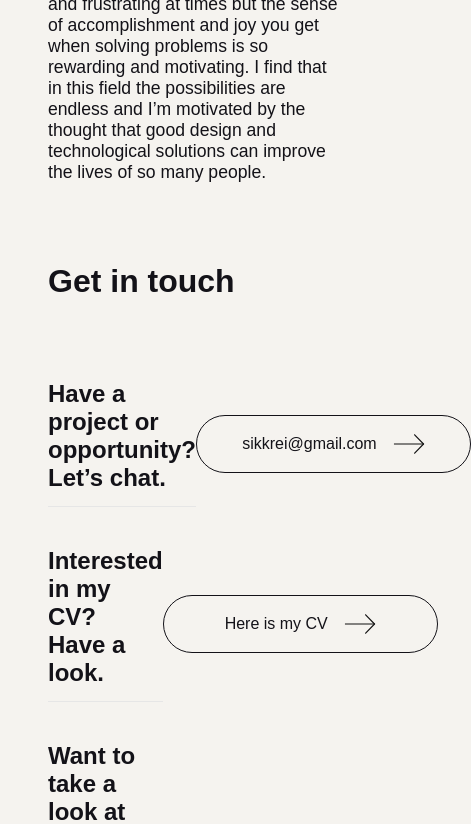
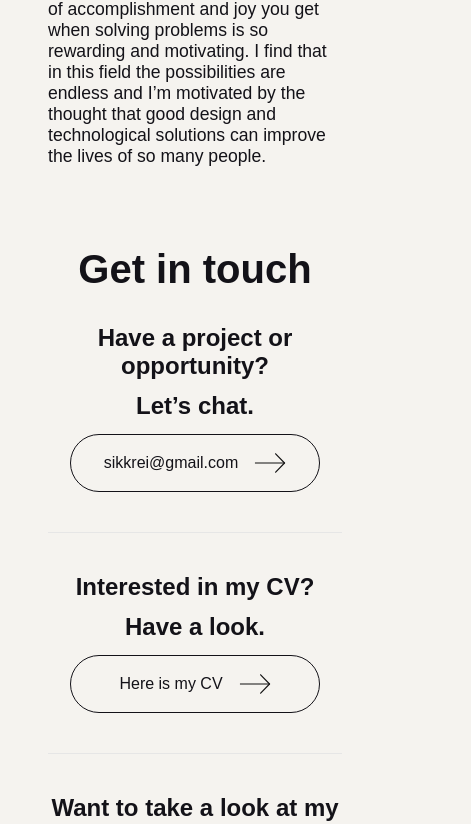
Before and after one commit to ReiSikk/portfolio, a React (Vite) app: page /about in a window 390 px wide. Shown: the part 1156-1980 px from the top of the page, 471 px wide, since content can reach past the window. Built offline with nearby package versions, Linux system fonts and the light colour scheme; a web font is replaced by a local one.

Commit message:
about page built

```diff
--- a/src/Pages/AboutPage.jsx
+++ b/src/Pages/AboutPage.jsx
@@ -20,7 +20,7 @@ function AboutPage() {
       In the summer of 2021, after completing military service in my home country of Estonia I moved to Copenhagen to realize my goal of living abroad and pursue my passion for design and tech by studying Multimedia Design at KEA. I’ve long been interested in design and what makes design good, but during my studies I realised I am also captivated about the technical side of bringing designs into life with code. Coding is something that is very challenging and frustrating at times but the sense of accomplishment and joy you get when solving problems is so rewarding and motivating. I find that in this field the possibilities are endless and I’m motivated by the thought that good design and technological solutions can improve the lives of so many people.
       </p>
       <section className="about-contact">
-        <h3>Get in touch</h3>
+        <h3 className='h2-style'>Get in touch</h3>
         <div className="contact-wrapper">
           <div className="contact-item">
              <div className="item-left">
--- a/src/sass/pages/_about-page.scss
+++ b/src/sass/pages/_about-page.scss
@@ -44,6 +44,9 @@
         .about-left {
             max-width: 100vw;
             padding-top: 0.5rem;
+            h2 {
+                padding-top: 0.75rem;
+            }
 
         }
         .about-img {
@@ -53,6 +56,7 @@
         img {
             max-width: 100vw;
         }
+
     }
 }
 .about-left {
@@ -109,18 +113,51 @@
   //contact buttons
   .about-contact {
     margin-top: 5rem;
+    h3 {
+        text-align: center;
+    }
   }
   .contact-wrapper {
-    padding: 3.5rem 0rem 2.5rem 0rem;
+    padding: 2rem 0rem 2.5rem 0rem;
   }
   .contact-item {
     display: flex;
     flex-wrap: nowrap;
     justify-content: space-between;
     align-items: center;
-    padding: 1.5rem 0rem 1rem 0rem;
+    padding: 2rem 0rem 1rem 0rem;
   }
   .item-left {
     padding-bottom: 0.85rem;
     border-bottom: $border;
   }
+@media only screen and (max-width:680px) {
+    .contact-item:first-of-type {
+        padding: 0rem 0rem 2.5rem 0rem;
+    }
+    .item-right {
+        min-width: 250px;
+        max-width: 250px;
+    }
+    .contact-item {
+        flex-wrap: wrap;
+        flex-direction: column;
+        padding: 2.5rem 0rem;
+        border-bottom: $border;
+        .item-left {
+            border-bottom: none;
+        }
+        h4,h5 {
+            text-align: center;
+        }
+        h4 {
+            padding-bottom: 0.75rem;
+        }
+    }
+}
+@media only screen and (max-width: 380px) {
+    .item-right {
+        min-width: 150px;
+        max-width: 240px;
+    }
+}
```
